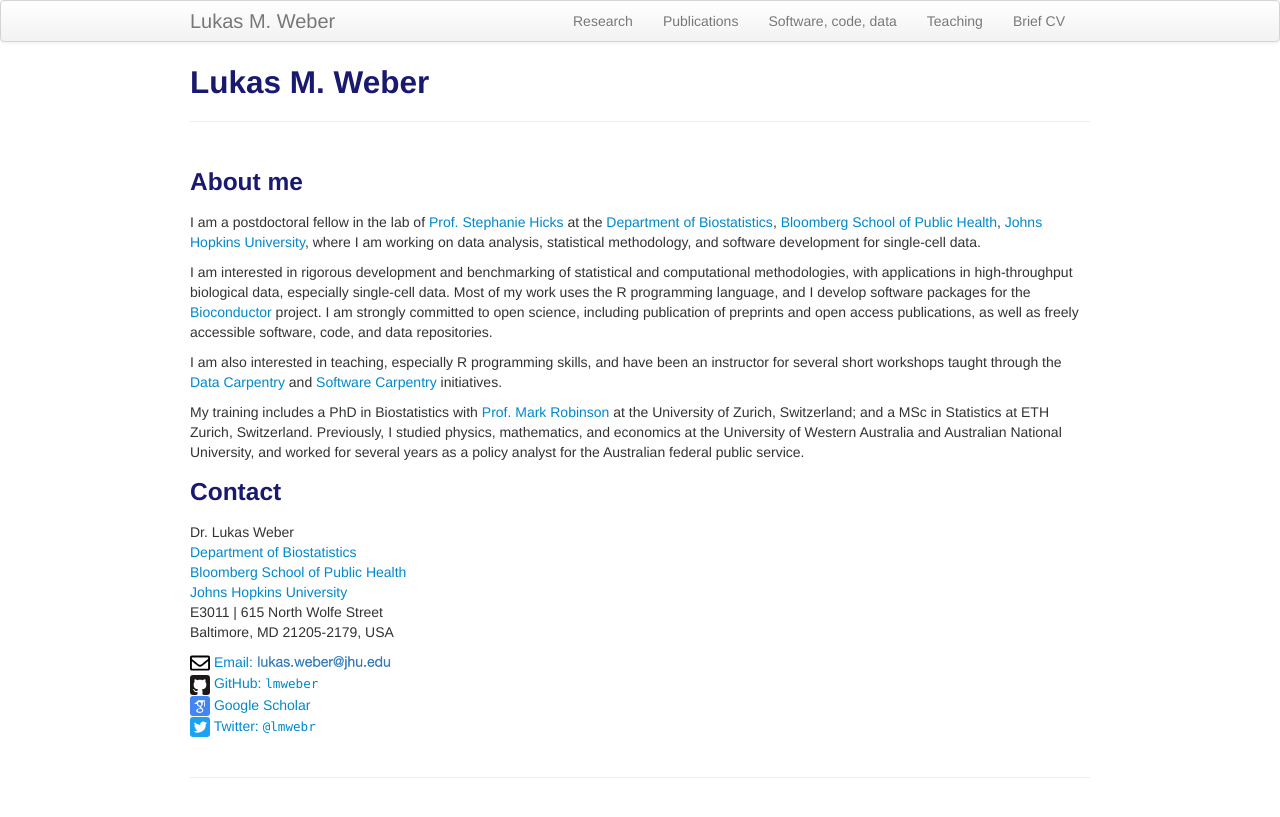
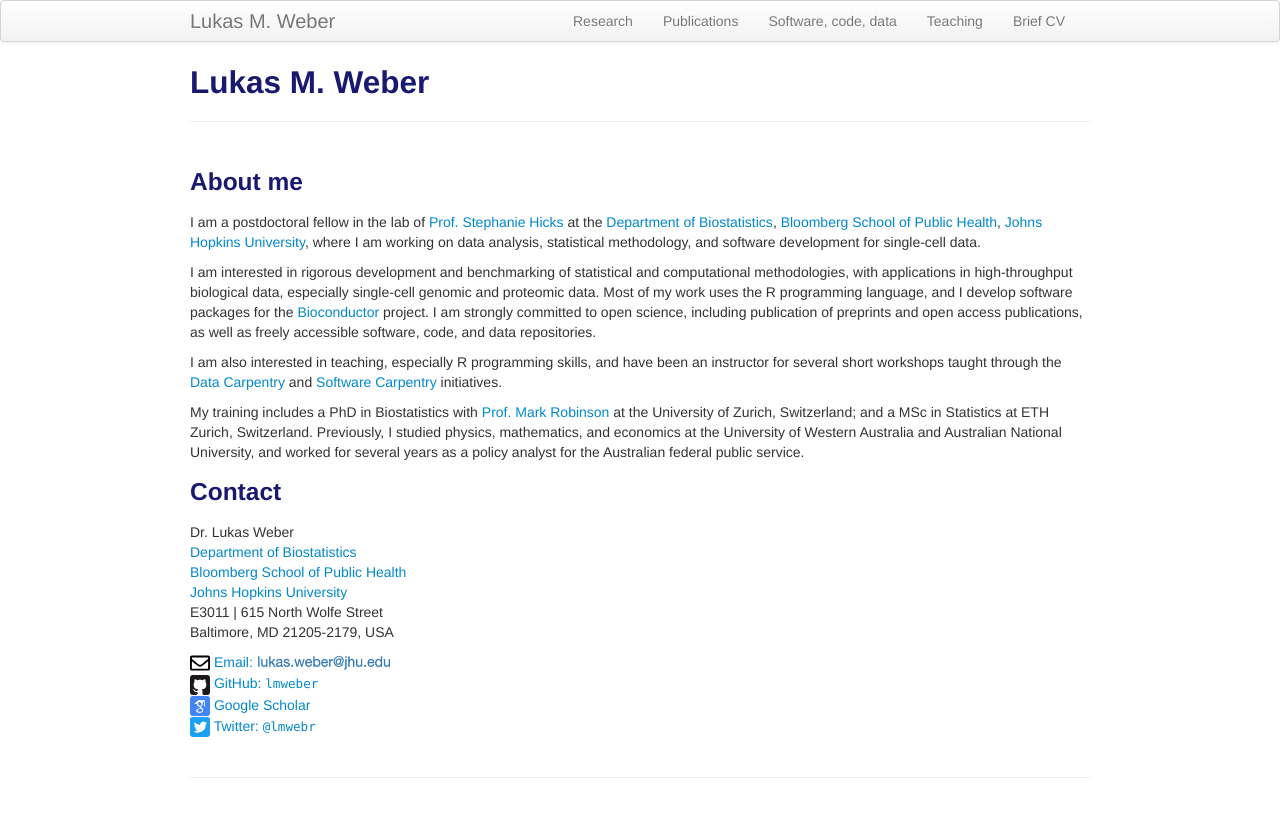
Before and after one commit to lmweber/lmweber.github.io, a Jekyll site: the page built from index.md, in a window 1280 px wide. Shown: the top 817 px of the page. Built offline with Jekyll 4.4.1, drawn with Linux system fonts in a browser that asks for light colours.

Commit message:
genomic and proteomic

```diff
--- a/index.md
+++ b/index.md
@@ -8,7 +8,7 @@
 
 I am a postdoctoral fellow in the lab of [Prof. Stephanie Hicks](https://www.stephaniehicks.com/) at the [Department of Biostatistics](https://www.jhsph.edu/departments/biostatistics/), [Bloomberg School of Public Health](https://www.jhsph.edu/), [Johns Hopkins University](https://www.jhu.edu/), where I am working on data analysis, statistical methodology, and software development for single-cell data.
 
-I am interested in rigorous development and benchmarking of statistical and computational methodologies, with applications in high-throughput biological data, especially single-cell data. Most of my work uses the R programming language, and I develop software packages for the [Bioconductor](http://bioconductor.org/) project. I am strongly committed to open science, including publication of preprints and open access publications, as well as freely accessible software, code, and data repositories.
+I am interested in rigorous development and benchmarking of statistical and computational methodologies, with applications in high-throughput biological data, especially single-cell genomic and proteomic data. Most of my work uses the R programming language, and I develop software packages for the [Bioconductor](http://bioconductor.org/) project. I am strongly committed to open science, including publication of preprints and open access publications, as well as freely accessible software, code, and data repositories.
 
 I am also interested in teaching, especially R programming skills, and have been an instructor for several short workshops taught through the [Data Carpentry](https://datacarpentry.org/) and [Software Carpentry](https://software-carpentry.org/) initiatives.
 
```
